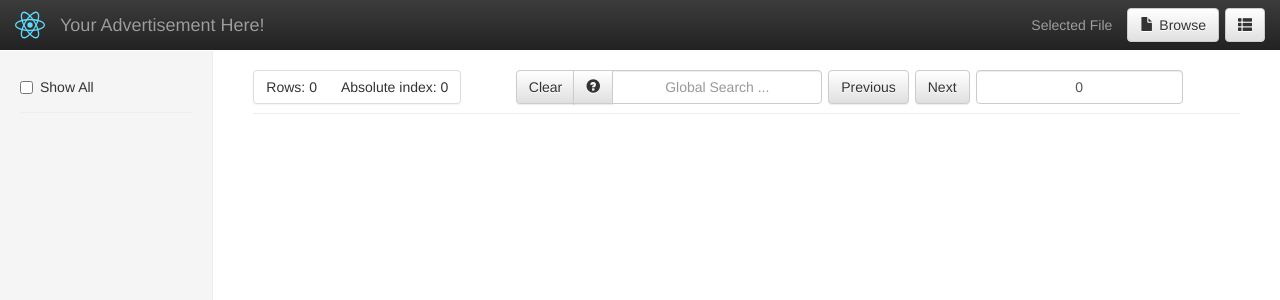
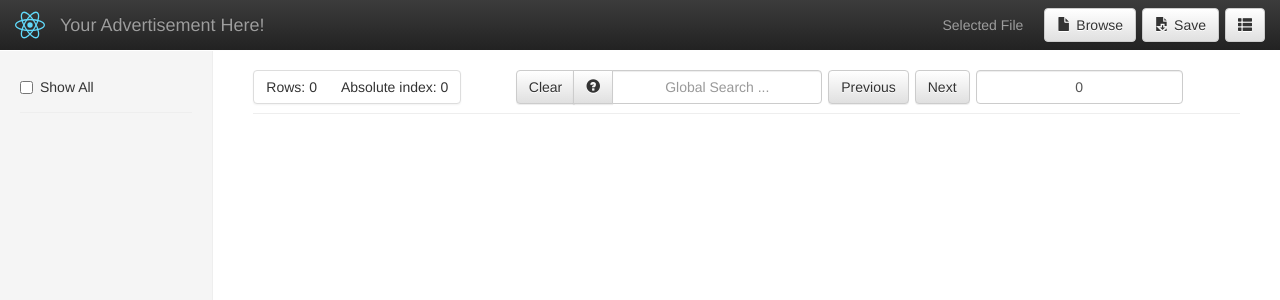
Before and after one commit to ttran17/csv-visualizer, a React (Create React App) app: page / in a window 1280 px wide. Shown: the top 300 px of the page. Built offline with nearby package versions, Linux system fonts and the light colour scheme.

Commit message:
Added save as json feature

```diff
--- a/src/Dashboard.js
+++ b/src/Dashboard.js
@@ -73,6 +73,22 @@ export default class Dashboard extends Component {
 
         console.log(filename + " is: " + fileSize + " MB");
         reader.readAsText(file);
+    };
+
+    handleOnFileSave = () => {
+        if (this.state.fileSize == 0 || this.state.dataOG.length == 0) {
+            // Don't save empty file ...
+            return;
+        }
+        const filename = this.state.currentFilename.replace(".csv",".json");
+        const fileData = JSON.stringify(this.state.dataOG, null, 4);
+        const blob = new Blob([fileData], {type: "application/json"});
+        const url = URL.createObjectURL(blob);
+        const a = document.createElement('a');
+        a.download = filename;
+        a.href = url;
+        a.click();
+        URL.revokeObjectURL(url);
     };
 
     onChangeShowAll = (event) => {
@@ -267,6 +283,7 @@ export default class Dashboard extends Component {
             <React.Fragment>
                 <Navbar currentFilename={this.state.currentFilename}
                         handleOnFileChange={this.handleOnFileChange}
+                        handleOnFileSave={this.handleOnFileSave}
                         visualizer={this.state.visualizer}
                         handleCsvVisualizerToggle={this.handleCsvVisualizerToggle}
                 />
--- a/src/Navbar.js
+++ b/src/Navbar.js
@@ -30,6 +30,10 @@ export default class Navbar extends Component {
                                 <span className="glyphicon glyphicon-file file-browsing-icon"></span>
                                 Browse <input id="navbar-input-file" type="file" accept=".csv" onChange={this.props.handleOnFileChange}/>
                             </label>
+                            <label className="btn btn-default btn-file" onClick={this.props.handleOnFileSave}>
+                                <span className="glyphicon glyphicon-save-file file-save-icon"></span>
+                                Save
+                            </label>
                             <button className="btn btn-default csv-visualizer-toggle" onClick={this.props.handleCsvVisualizerToggle}>
                                 <span className={visualizerIcon}></span>
                             </button>
--- a/src/dashboard.css
+++ b/src/dashboard.css
@@ -31,8 +31,12 @@ body {
   height: 30px;
 }
 
-.file-browsing-icon {
+.file-browsing-icon, .file-save-icon {
   padding-right: 5px;
+}
+
+label.btn.btn-default.btn-file {
+  margin-left: 6px;
 }
 
 .csv-visualizer-toggle {
```
